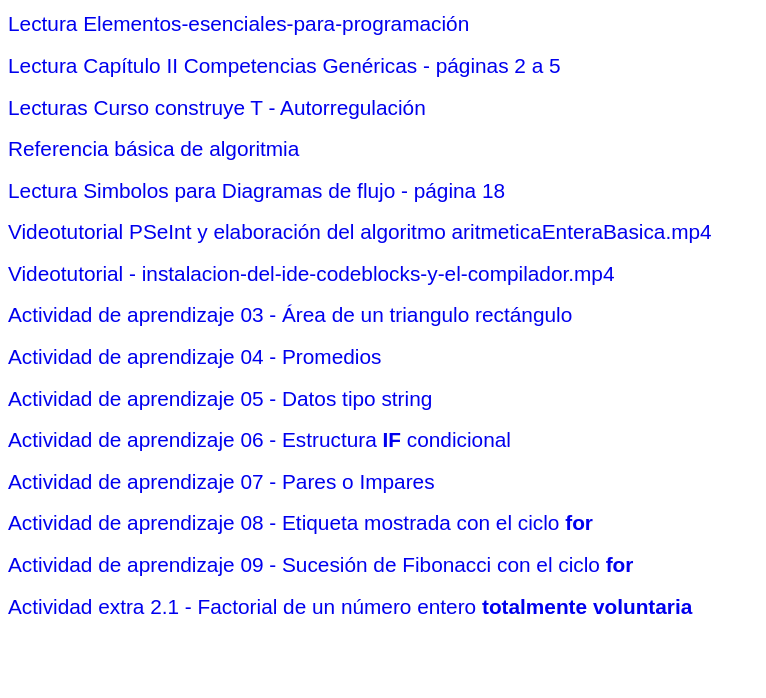
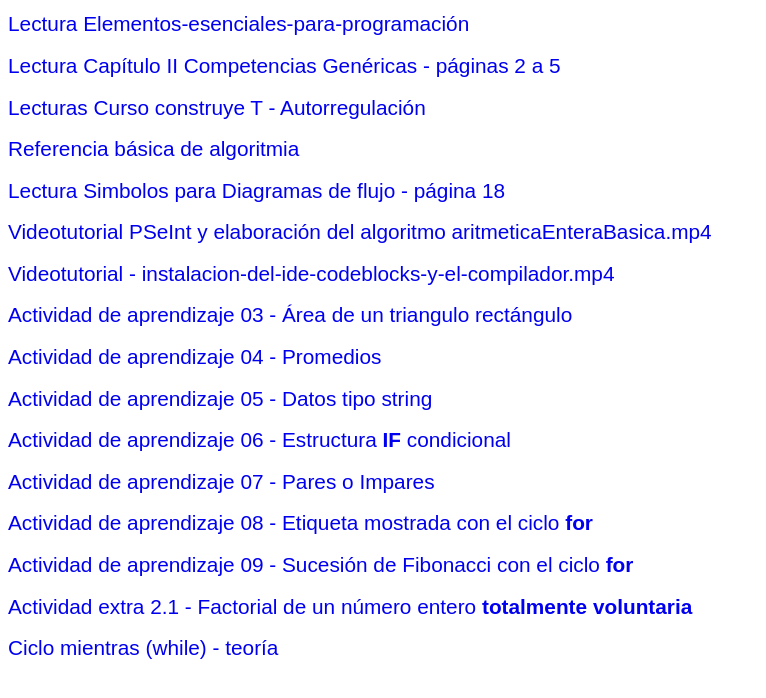
Before and after one commit to edistance/prgmod1, a plain HTML site: page index.html in a window 1280 px wide. Shown: the part 94-792 px from the top of the page, without its empty margins (0-766 px from the left). Drawn offline with Linux system fonts and the light colour scheme.

Commit message:
Se agrego pdf corespondiente a teoría sobre el ciclo mientras (while)

```diff
--- a/index.html
+++ b/index.html
@@ -22,6 +22,7 @@
 		<a href="actividades/act08-etiqueta-con-for.pdf">Actividad de aprendizaje 08 - Etiqueta mostrada con el ciclo <span class="negrita">for</span></a>
 		<a href="actividades/act09-sucesionFibonacci.pdf">Actividad de aprendizaje 09 - Sucesión de Fibonacci con el ciclo <span class="negrita">for</span></a>
 		<a href="actividades/actExtra-2.1-factorial.pdf">Actividad extra 2.1 - Factorial de un número entero <span class="negrita">totalmente voluntaria</span></a>
+		<a href="recursos/algoritmos-Pseudocodigo-cpp-referencia-ciclo-mientras-teoria.pdf">Ciclo mientras (while) - teoría</a>
 
 	</body>
 </html>
```
Also changed, not shown: 1 other file.
